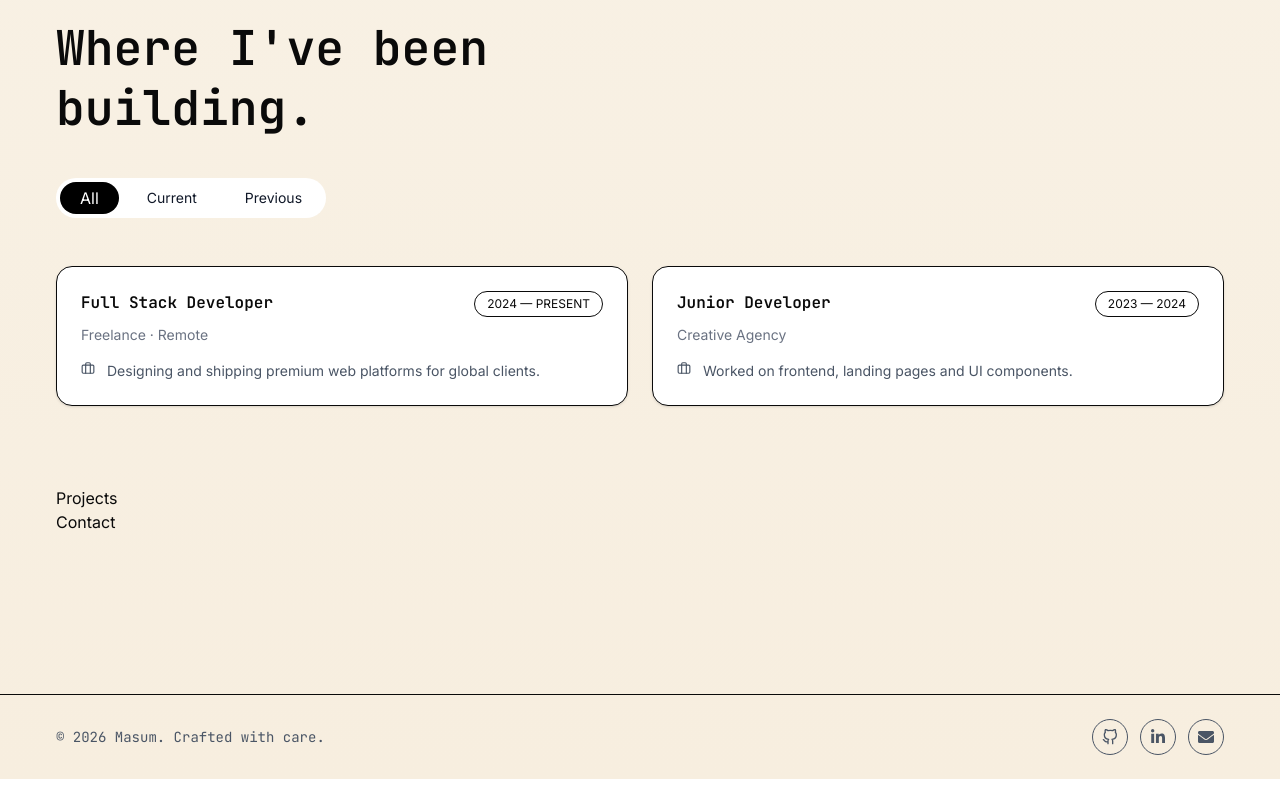
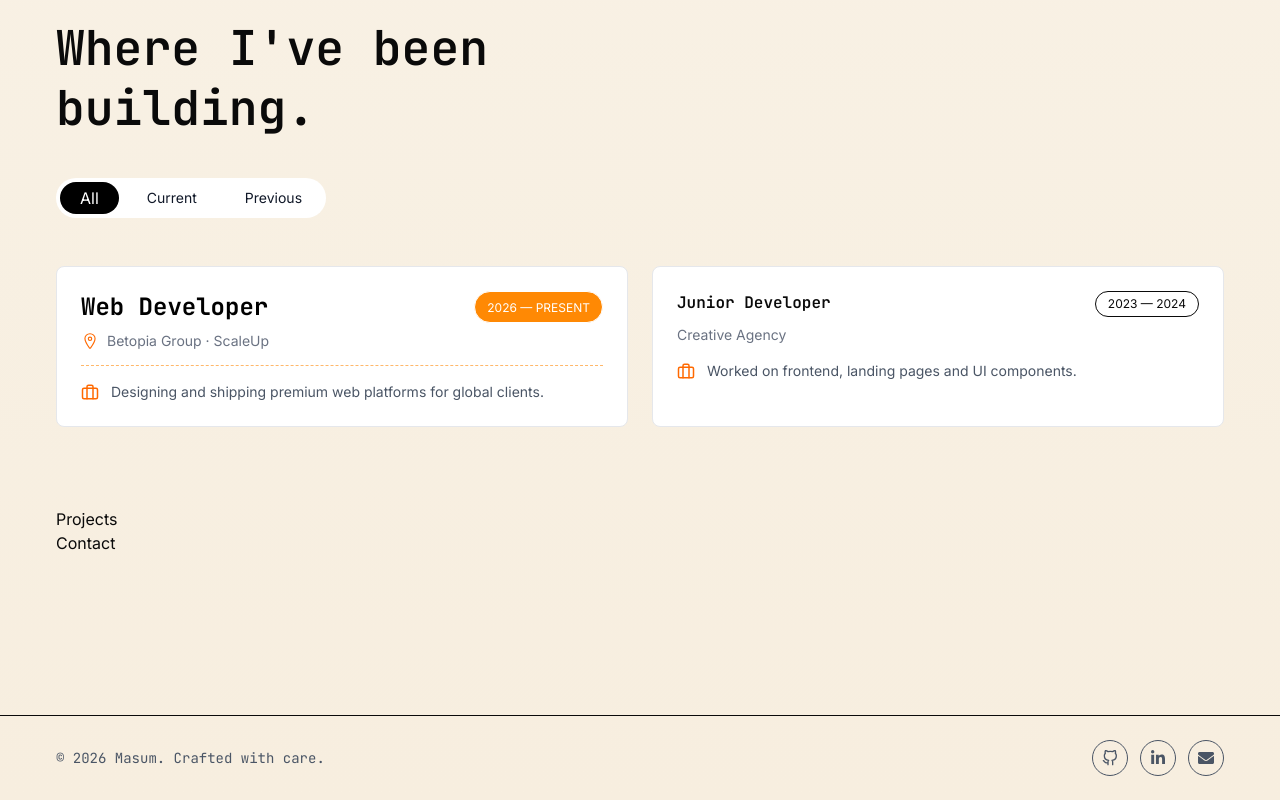
Before and after one commit to MASUMHD/masum, a Next.js app in the folder masum/: page / in a window 1280 px wide. Shown: the part 3267-4067 px from the top of the page. Before the commit the page ends 4046 px from the top, so only its background shows below. Built offline with nearby package versions, Linux system fonts and the light colour scheme.

Commit message:
EXPERIENCE card create

```diff
--- a/masum/app/(homeSections)/Experience.tsx
+++ b/masum/app/(homeSections)/Experience.tsx
@@ -1,7 +1,9 @@
 "use client";
 import SectionName from "@/components/sectionName/SectionName";
 import { useState } from "react";
+import { FaBuilding, FaHandHoldingHeart } from "react-icons/fa";
 import { FiBriefcase } from "react-icons/fi";
+import { IoLocationOutline } from "react-icons/io5";
 
 export default function Experience() {
   const [active, setActive] = useState("all"); // default = both
@@ -23,7 +25,9 @@ export default function Experience() {
           <button
             onClick={() => setActive("all")}
             className={`px-5 py-1 rounded-full text-base cursor-pointer ${
-              active === "all" ? "bg-black text-white" : "text-gray-900 text-semibold  hover:bg-black hover:text-white transition duration-300 cursor-pointer"
+              active === "all"
+                ? "bg-black text-white"
+                : "text-gray-900 text-semibold  hover:bg-black hover:text-white transition duration-300 cursor-pointer"
             }`}
           >
             All
@@ -32,7 +36,9 @@ export default function Experience() {
           <button
             onClick={() => setActive("current")}
             className={`px-5 py-1 rounded-full text-sm cursor-pointer ${
-              active === "current" ? "bg-black text-white" : "text-gray-900 text-semibold  hover:bg-black hover:text-white transition duration-300 cursor-pointer"
+              active === "current"
+                ? "bg-black text-white"
+                : "text-gray-900 text-semibold  hover:bg-black hover:text-white transition duration-300 cursor-pointer"
             }`}
           >
             Current
@@ -41,7 +47,9 @@ export default function Experience() {
           <button
             onClick={() => setActive("previous")}
             className={`px-5 py-1 rounded-full text-sm cursor-pointer ${
-              active === "previous" ? "bg-black text-white" : "text-gray-900 text-semibold  hover:bg-black hover:text-white transition duration-300 cursor-pointer"
+              active === "previous"
+                ? "bg-black text-white"
+                : "text-gray-900 text-semibold  hover:bg-black hover:text-white transition duration-300 cursor-pointer"
             }`}
           >
             Previous
@@ -52,18 +60,25 @@ export default function Experience() {
         <div className="grid md:grid-cols-2 gap-6">
           {/* Current Card */}
           {(active === "all" || active === "current") && (
-            <div className="bg-white rounded-2xl p-6 shadow-sm border">
-              <div className="flex justify-between mb-2">
-                <h3 className="font-semibold">Full Stack Developer</h3>
-                <span className="text-xs border px-3 py-1 rounded-full">
-                  2024 — PRESENT
-                </span>
+            <div className="bg-white p-6 border border-gray-200 rounded-lg hover:shadow-lg hover:border-orange-400 hover:-translate-y-1 transition duration-300 ease-in-out">
+              <div className="mb-4 border-b border-orange-300 border-dashed">
+                <div className="flex justify-between mb-2">
+                  <h3 className="font-bold text-black text-2xl">
+                    Web Developer
+                  </h3>
+                  <span className="text-xs border flex items-center text-white leading-tight bg-orange-400 px-3 py-1 rounded-full">
+                    2026 — PRESENT
+                  </span>
+                </div>
+
+                <p className="text-sm text-gray-500 mb-3.5 flex items-center gap-2">
+                  <IoLocationOutline size={18} className="text-orange-500" />
+                  <span>Betopia Group · ScaleUp</span>
+                </p>
               </div>
 
-              <p className="text-sm text-gray-500 mb-4">Freelance · Remote</p>
-
-              <div className="flex gap-3 text-sm text-gray-600">
-                <FiBriefcase />
+              <div className="flex items-center gap-3 text-sm text-gray-600">
+                <FiBriefcase size={18} className="text-orange-500" />
                 <p>
                   Designing and shipping premium web platforms for global
                   clients.
@@ -74,7 +89,7 @@ export default function Experience() {
 
           {/* Previous Card */}
           {(active === "all" || active === "previous") && (
-            <div className="bg-white rounded-2xl p-6 shadow-sm border">
+            <div className="bg-white p-6 border border-gray-200 rounded-lg hover:shadow-lg hover:border-orange-400 hover:-translate-y-1 transition duration-300 ease-in-out">
               <div className="flex justify-between mb-2">
                 <h3 className="font-semibold">Junior Developer</h3>
                 <span className="text-xs border px-3 py-1 rounded-full">
@@ -84,8 +99,8 @@ export default function Experience() {
 
               <p className="text-sm text-gray-500 mb-4">Creative Agency</p>
 
-              <div className="flex gap-3 text-sm text-gray-600">
-                <FiBriefcase />
+              <div className="flex items-center gap-3 text-sm text-gray-600">
+                <FiBriefcase size={18} className="text-orange-500" />
                 <p>Worked on frontend, landing pages and UI components.</p>
               </div>
             </div>
```
